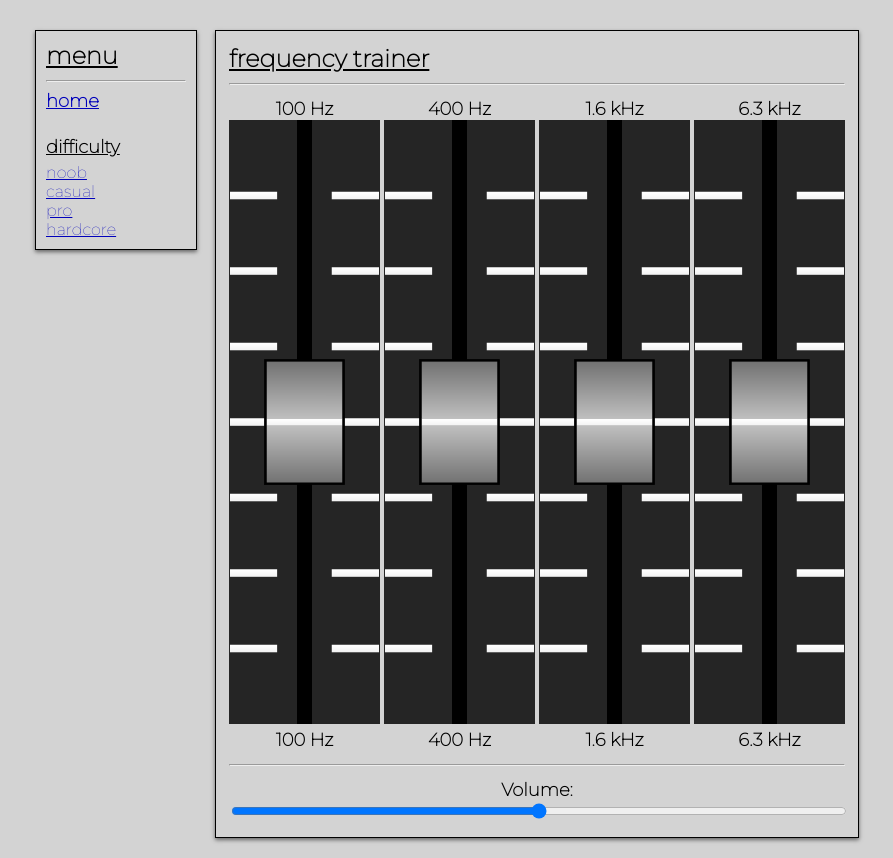
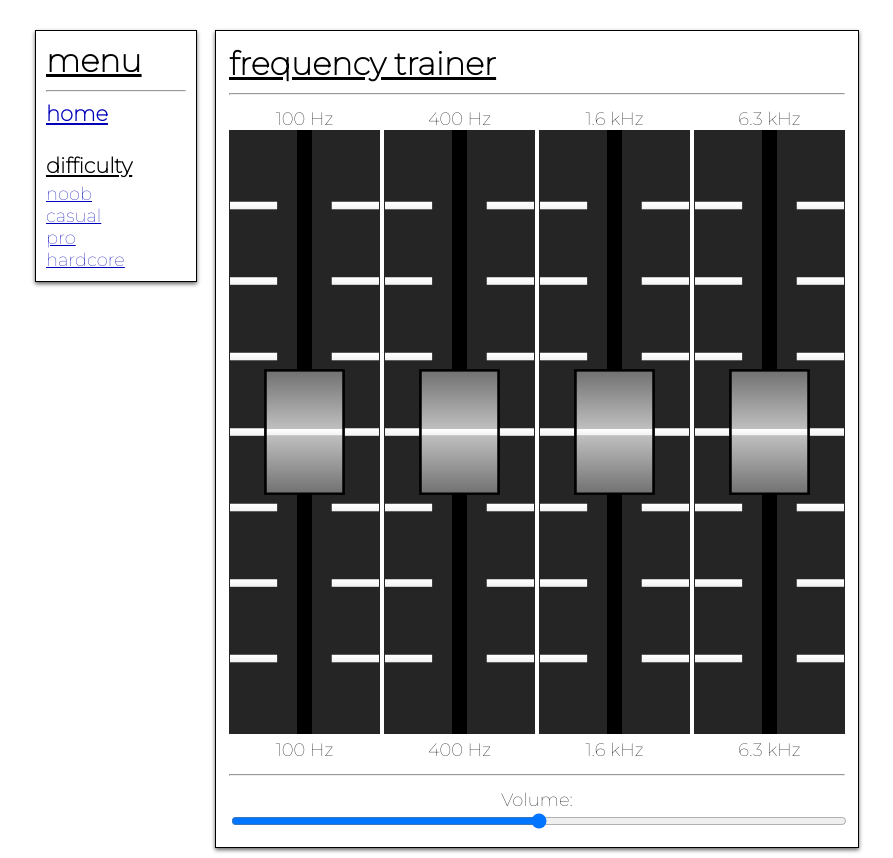
Before and after one commit to MaxVMH/frequency-trainer, a plain HTML site: page noob.html in a window 1280 px wide. Shown: the whole page, without its empty margins (90-983 px from the left). Drawn offline with Linux system fonts and the light colour scheme.

Commit message:
removed clutter

```diff
--- a/css/default.css
+++ b/css/default.css
@@ -1,14 +1,13 @@
 *
 {
-	font-family: "Montserrat", "Arial";
+	font-family: 'Montserrat', sans-serif;
 }
 
 body
 {
 	margin: auto;
-	margin-top: 20px;
 	max-width: 1050px;
-	background-color: LightGray;
+	font-size: large;
 }
 
 table.geq
@@ -16,9 +15,13 @@ table.geq
 	border: 1px solid black;
 	margin: 30px 10px 10px 190px;
 	padding: 10px;
-	background-color: LightGray;
 	box-shadow: 0px 2px 4px 0px #666666;
 	text-align: center;
+}
+
+tr.geq
+{
+	border: 1px solid black;
 }
 
 td.geq
@@ -26,8 +29,6 @@ td.geq
 	border: 0px;
 	padding: 1px;
 	margin: 0px;
-	font-weight: bold;
-	font-size: large;
 }
 
 .volume-slider
@@ -38,8 +39,7 @@ td.geq
 h1
 {
 	margin: 0px 0px 10px 0px;
-	font-size: x-large;
-	font-weight: bold;
+	font-size: xx-large;
 	text-decoration: underline;
 }
 
@@ -48,7 +48,6 @@ h2
 {
 	margin: 10px 0px;
 	font-size: x-large;
-	font-weight: bold;
 	text-decoration: underline;
 }
 
@@ -57,16 +56,12 @@ h3
 	border: 0px;
 	padding: 0px;
 	margin: 0px 0px 5px 0px;
-	font-size: large;
-	font-weight: bold;
 	text-decoration: underline;
 }
 
 h4
 {
 	margin: 10px 0px;
-	font-size: large;
-	font-weight: bold;
 	text-decoration: underline;
 }
 
@@ -90,7 +85,6 @@ input[type="text"], input[type="password"], textarea
 	border: 1px solid black;
 	margin: 30px 10px 10px 190px;
 	padding: 10px;
-	background-color: LightGray;
 	box-shadow: 0px 2px 4px 0px #666666;
 }
 
@@ -101,7 +95,6 @@ input[type="text"], input[type="password"], textarea
 	margin: 0px 10px 10px 10px;
 	padding: 10px;
 	width: 140px;
-	background-color: LightGray;
 	box-shadow: 0px 2px 4px 0px #666666;
 }
 
```
